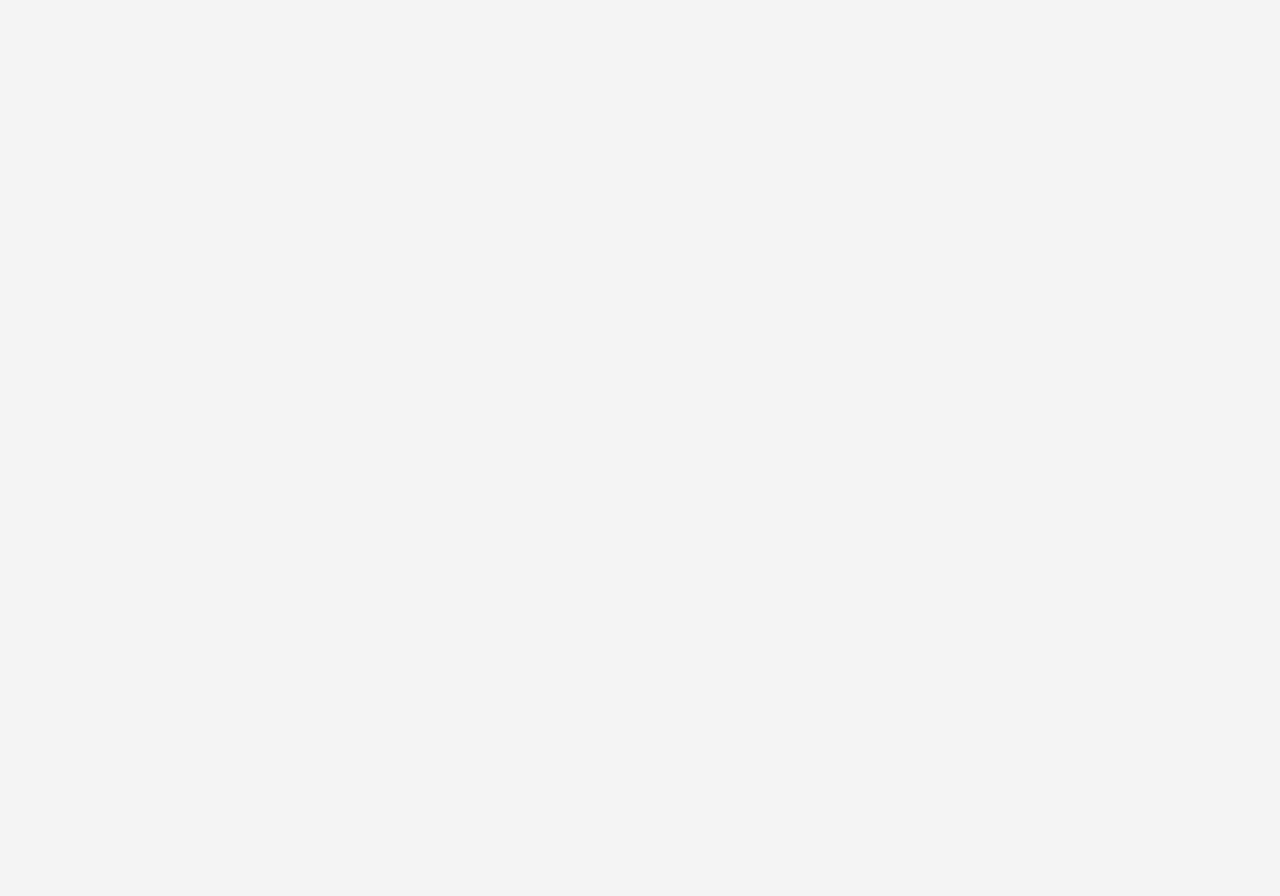
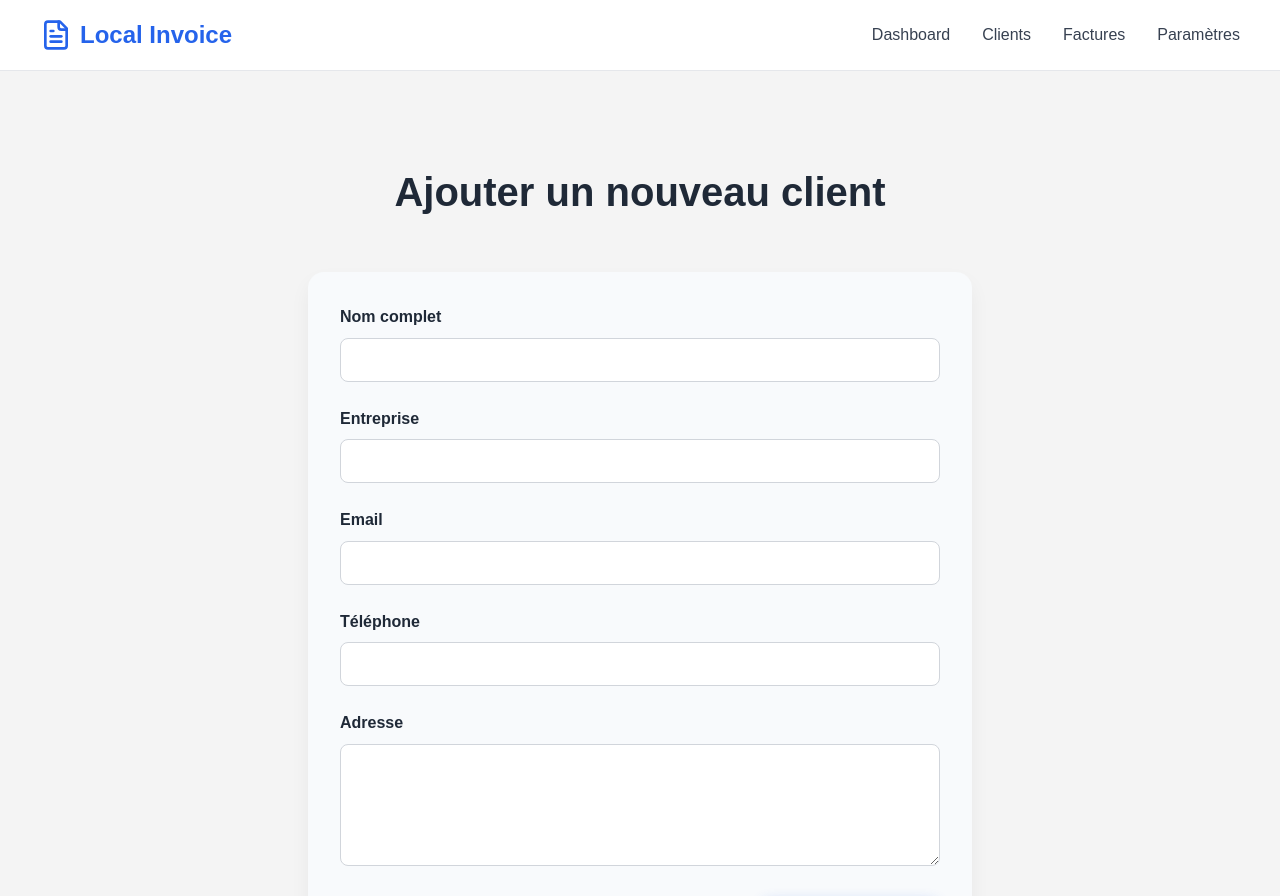
Before and after one commit to Emerson452/local-invoice, a React (Vite) app: page /create-clients in a window 1280 px wide. Before the commit this address had no page. Shown: the top 896 px of the page. Before the commit the page ends 800 px from the top, so only its background shows below. Built offline with nearby package versions, Linux system fonts and the light colour scheme.

Commit message:
🎨 create clients page

```diff
--- a/src/App.tsx
+++ b/src/App.tsx
@@ -5,6 +5,7 @@ import EditorPage from "./Pages/Editor";
 import "./App.css";
 import LandingPage from "./Pages/LandingPage";
 import Clients from "./Pages/Clients";
+import CreateClients from "./Pages/CreateClients";
 
 const App: React.FC = () => {
   return (
@@ -16,6 +17,7 @@ const App: React.FC = () => {
         <Route path="/facture" element={<EditorPage mode="facture" />} />
         <Route path="/devis" element={<EditorPage mode="devis" />} />
         <Route path="/clients" element={<Clients />} />
+        <Route path="/create-clients" element={<CreateClients />} />
       </Routes>
     </Router>
   );
--- a/src/Pages/Clients/index.tsx
+++ b/src/Pages/Clients/index.tsx
@@ -19,7 +19,7 @@ export default function Clients() {
   );
 
   const handleAddClient = () => {
-    navigate("/ajouter-client");
+    navigate("/create-clients");
   };
 
   return (
--- /dev/null
+++ b/src/Pages/CreateClients/index.css
@@ -0,0 +1,45 @@
+.form {
+  max-width: 600px;
+  margin: 2rem auto;
+  background: #f8fafc;
+  padding: 2rem;
+  border-radius: 1rem;
+  box-shadow: 0 10px 20px rgba(0, 0, 0, 0.05);
+}
+
+.form-group {
+  display: flex;
+  flex-direction: column;
+  margin-bottom: 1.5rem;
+}
+
+.form-group label {
+  font-weight: 600;
+  margin-bottom: 0.5rem;
+  color: #1f2937;
+}
+
+.form-group input,
+.form-group textarea {
+  padding: 0.75rem 1rem;
+  border: 1px solid #d1d5db;
+  border-radius: 0.5rem;
+  font-size: 1rem;
+  color: #111827;
+  background: white;
+  transition: border-color 0.2s ease;
+}
+
+.form-group input:focus,
+.form-group textarea:focus {
+  outline: none;
+  border-color: #2563eb;
+}
+
+.form-buttons {
+  display: flex;
+  justify-content: flex-end;
+  gap: 1rem;
+  margin-top: 2rem;
+  flex-wrap: wrap;
+}
--- /dev/null
+++ b/src/Pages/CreateClients/index.tsx
@@ -0,0 +1,117 @@
+import { useState } from "react";
+import { useNavigate } from "react-router-dom";
+import "./index.css";
+import Header from "../../components/Header";
+import Footer from "../../components/Footer";
+import Button from "../../components/Button";
+
+export default function CreateClients() {
+  const navigate = useNavigate();
+
+  const [form, setForm] = useState({
+    nom: "",
+    email: "",
+    telephone: "",
+    adresse: "",
+    entreprise: "",
+  });
+
+  const handleChange = (
+    e: React.ChangeEvent<HTMLInputElement | HTMLTextAreaElement>
+  ) => {
+    setForm({ ...form, [e.target.name]: e.target.value });
+  };
+
+  const handleSubmit = (e: React.FormEvent<HTMLFormElement>) => {
+    e.preventDefault();
+    navigate("/clients");
+  };
+
+  const nav = (
+    <>
+      <a href="#dashboard">Dashboard</a>
+      <a href="#clients">Clients</a>
+      <a href="#invoices">Factures</a>
+      <a href="#settings">Paramètres</a>
+    </>
+  );
+
+  return (
+    <div className="container">
+      <Header navItems={nav} />
+
+      <main className="dashboard">
+        <h1 className="section-title">Ajouter un nouveau client</h1>
+
+        <form className="form" onSubmit={handleSubmit}>
+          <div className="form-group">
+            <label htmlFor="nom">Nom complet</label>
+            <input
+              type="text"
+              id="nom"
+              name="nom"
+              value={form.nom}
+              onChange={handleChange}
+              required
+            />
+          </div>
+
+          <div className="form-group">
+            <label htmlFor="entreprise">Entreprise</label>
+            <input
+              type="text"
+              id="entreprise"
+              name="entreprise"
+              value={form.entreprise}
+              onChange={handleChange}
+            />
+          </div>
+
+          <div className="form-group">
+            <label htmlFor="email">Email</label>
+            <input
+              type="email"
+              id="email"
+              name="email"
+              value={form.email}
+              onChange={handleChange}
+              required
+            />
+          </div>
+
+          <div className="form-group">
+            <label htmlFor="telephone">Téléphone</label>
+            <input
+              type="tel"
+              id="telephone"
+              name="telephone"
+              value={form.telephone}
+              onChange={handleChange}
+            />
+          </div>
+
+          <div className="form-group">
+            <label htmlFor="adresse">Adresse</label>
+            <textarea
+              id="adresse"
+              name="adresse"
+              rows={3}
+              value={form.adresse}
+              onChange={handleChange}
+            ></textarea>
+          </div>
+
+          <div className="form-buttons">
+            <Button.Secondary
+              label="Annuler"
+              onClick={() => navigate("/clients")}
+            />
+            <Button.Primary label="Créer le client" type="submit" />
+          </div>
+        </form>
+      </main>
+
+      <Footer />
+    </div>
+  );
+}
```
